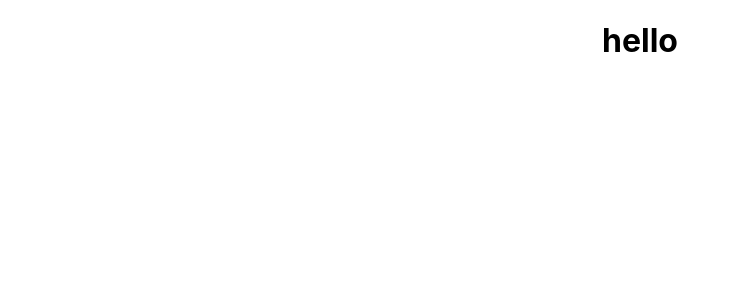
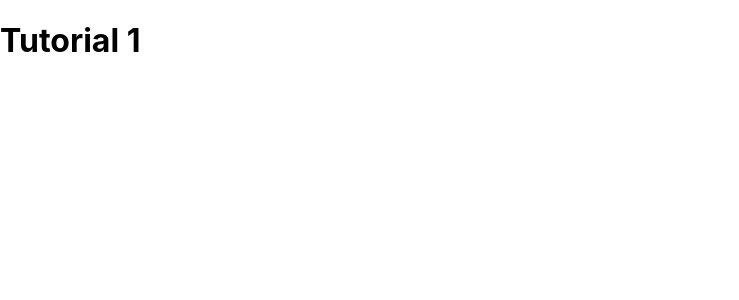
Before and after one commit to Maverick0008/archakov-tutorial, a React (Create React App) app: page / in a window 1280 px wide. Shown: the top 300 px of the page, without its empty margins (0-739 px from the left). Built offline with nearby package versions, Linux system fonts and the light colour scheme.

Commit message:
сделал ветку tutorial-1

```diff
--- a/src/App.css
+++ /dev/null
@@ -1,38 +0,0 @@
-.App {
-  text-align: center;
-}
-
-.App-logo {
-  height: 40vmin;
-  pointer-events: none;
-}
-
-@media (prefers-reduced-motion: no-preference) {
-  .App-logo {
-    animation: App-logo-spin infinite 20s linear;
-  }
-}
-
-.App-header {
-  background-color: #282c34;
-  min-height: 100vh;
-  display: flex;
-  flex-direction: column;
-  align-items: center;
-  justify-content: center;
-  font-size: calc(10px + 2vmin);
-  color: white;
-}
-
-.App-link {
-  color: #61dafb;
-}
-
-@keyframes App-logo-spin {
-  from {
-    transform: rotate(0deg);
-  }
-  to {
-    transform: rotate(360deg);
-  }
-}
--- a/src/App.js
+++ /dev/null
@@ -1,12 +0,0 @@
-
-import './App.css';
-
-function App() {
-  return (
-    <div className="App">
-      <h1>hello</h1>
-    </div>
-  );
-}
-
-export default App;
--- a/src/index.js
+++ b/src/index.js
@@ -1,7 +1,7 @@
 import React from 'react';
 import ReactDOM from 'react-dom';
 import './index.css';
-import App from './App';
+import App from './tutorial-1/App'
 
 ReactDOM.render(
   <React.StrictMode>
--- /dev/null
+++ b/src/tutorial-1/App.js
@@ -0,0 +1,11 @@
+import React from 'react'
+
+const App = () => {
+    return (
+        <div>
+            <h1>Tutorial 1</h1>
+        </div>
+    )
+}
+
+export default App
```
